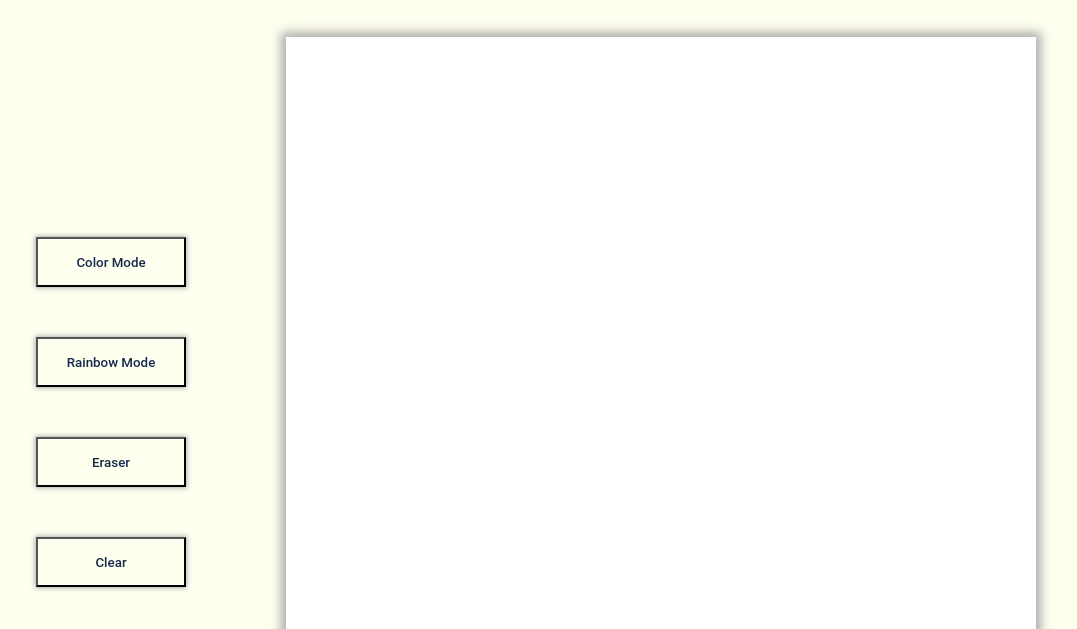
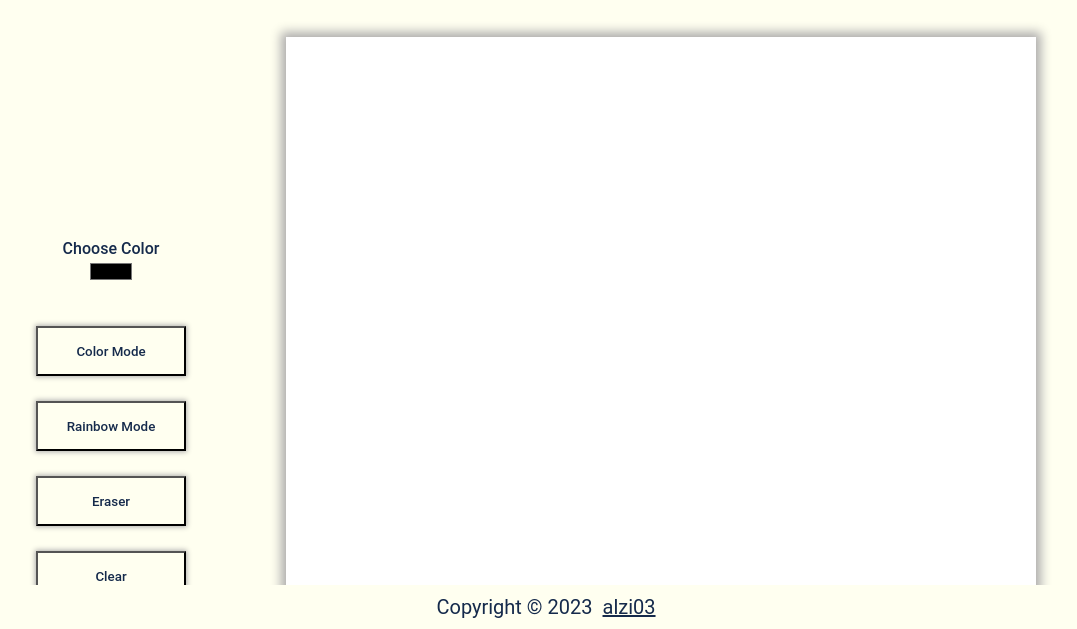
Before and after one commit to alzi03/theodinproject-foundations, a website: page etchsketch/index.html in a window 1280 px wide. Shown: the part 171-800 px from the top of the page, without its empty margins (104-1181 px from the left). Drawn offline with Linux system fonts and the light colour scheme.

Commit message:
final commit

```diff
--- a/etchsketch/index.html
+++ b/etchsketch/index.html
@@ -11,6 +11,7 @@
         <div id="header">Etch-a-Sketch</div>
         <div id="middle">
             <div id="buttons">
+                <p id="colorchoice">Choose Color<br><input type="color" id="colorwheel"></p>
                 <button id="color">Color Mode</button>
                 <button id="rainbow">Rainbow Mode</button>
                 <button id="eraser">Eraser</button>
@@ -26,6 +27,7 @@
 
         </div>
 
+        <div id="footer">Copyright ©  2023 <span><a href="https://github.com/alzi03">alzi03</a></span></div>
 
     </body>
 
--- /dev/null
+++ b/etchsketch/package.json
@@ -0,0 +1,5 @@
+{
+  "dependencies": {
+    "simple-color-picker": "^1.0.5"
+  }
+}
--- a/etchsketch/script.js
+++ b/etchsketch/script.js
@@ -1,6 +1,5 @@
 const slider = document.querySelector('.slider')
 let n = slider.value
-let squares = n * n
 let auto = ''
 let pencolor = ''
 
@@ -11,7 +10,11 @@ const rainbowMode = document.querySelector('#rainbow');
 const clear = document.querySelector('#clear')
 const size = document.querySelector('.size')
 
-
+const color = document.querySelector('#colorwheel')
+let currentcolor = color.value
+color.addEventListener('change', ()=> {
+    currentcolor = color.value
+})
 
 buttons = [rainbowMode, eraseMode, colorMode]
 
@@ -56,12 +59,13 @@ function griddy(n){
         auto += 'auto '
     }
 
-    console.log(squares)
-    squares = n * n
+    let squares = n * n;
 
     const container = document.querySelector('.container');
-    let gridnum = document.querySelectorAll('.grid-item').length
+    let gridnum = 0;
 
+    const griditems = document.querySelectorAll('.grid-item')
+    griditems.forEach(griditem => griditem.remove())
 
     while (gridnum !== (squares)){
         gridnum++
@@ -70,6 +74,8 @@ function griddy(n){
         container.appendChild(grid_item)
     }
     container.style.cssText = `grid-template-columns:${auto}`
+
+    console.log(squares)
 
 
     const items = document.querySelectorAll('grid-item')
@@ -93,8 +99,8 @@ function changeColor(e){
     if (e.type !== 'mouseover' | !mouseDown) return
 
 
-    if (pencolor == 'black'){
-        this.style.cssText = 'background-color:black;';
+    if (pencolor == 'color'){
+        this.style.cssText = `background-color:${currentcolor};`;
     }
     else if (pencolor == 'eraser'){
         this.style.cssText = 'background-color:white;';
@@ -108,10 +114,4 @@ function changeColor(e){
 
 }
 
-
-
-
-
-
-
 griddy(n)
--- a/etchsketch/styles.css
+++ b/etchsketch/styles.css
@@ -4,6 +4,9 @@
     font-family: 'Roboto', sans-serif;
 }
 
+body{
+    min-height:100vh;
+}
 #header{
     display:flex;
     height:100px;
@@ -45,7 +48,19 @@ button:hover{
     justify-content:center;
     width:150px;
     height:750px;
-    gap: 50px;
+    gap: 25px;;
+}
+
+#colorchoice{
+    align-self:center;
+    border:0px solid;
+    display:flex;
+    flex-direction:column;
+    font-weight:550;
+    align-items:center;
+}
+#colorwheel{
+    border:0px solid;
 }
 
 .grid{
@@ -74,3 +89,16 @@ button:hover{
 .grid-item{
     background-color: white;
 }
+
+#footer {
+    position: fixed;
+    bottom:0;
+    left: 0;
+    display: flex;
+    align-items: center;
+    justify-content: center;
+    gap: 10px;
+    width: 100%;
+    padding: 10px;
+    font-size: 20px;
+  }
```
Also changed, not shown: 1 other file.
